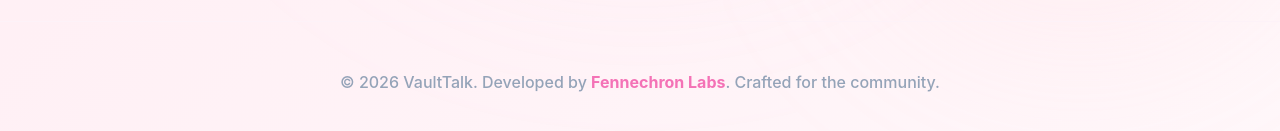
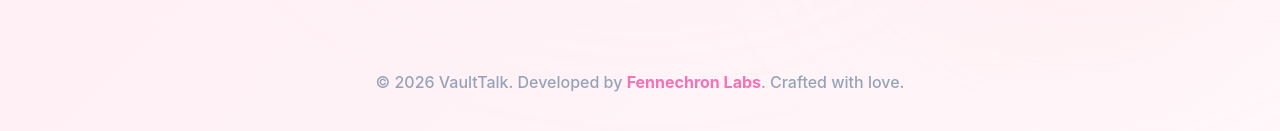
Before and after one commit to fennechron/vault-talk, a React (Vite) app: page / in a window 1280 px wide. Shown: the part 799-930 px from the top of the page. Built offline with nearby package versions, Linux system fonts and the light colour scheme; no server answers.

Commit message:
Update Landing.jsx

```diff
--- a/src/pages/Landing.jsx
+++ b/src/pages/Landing.jsx
@@ -84,7 +84,7 @@ const Landing = () => {
       </main>
 
       <footer className="py-8 sm:py-12 px-6 text-center text-slate-400 font-medium border-t border-pink-50 text-sm sm:text-base">
-        <p>© 2026 VaultTalk. Developed by <a href="https://fennechron.com" target="_blank" rel="noopener noreferrer" className="text-pink-400 hover:text-pink-500 font-bold transition-colors">Fennechron Labs</a>. <br className="sm:hidden" /> Crafted for the community.</p>
+        <p>© 2026 VaultTalk. Developed by <a href="https://fennechron.com" target="_blank" rel="noopener noreferrer" className="text-pink-400 hover:text-pink-500 font-bold transition-colors">Fennechron Labs</a>. <br className="sm:hidden" /> Crafted with love.</p>
       </footer>
     </div>
   );
```
